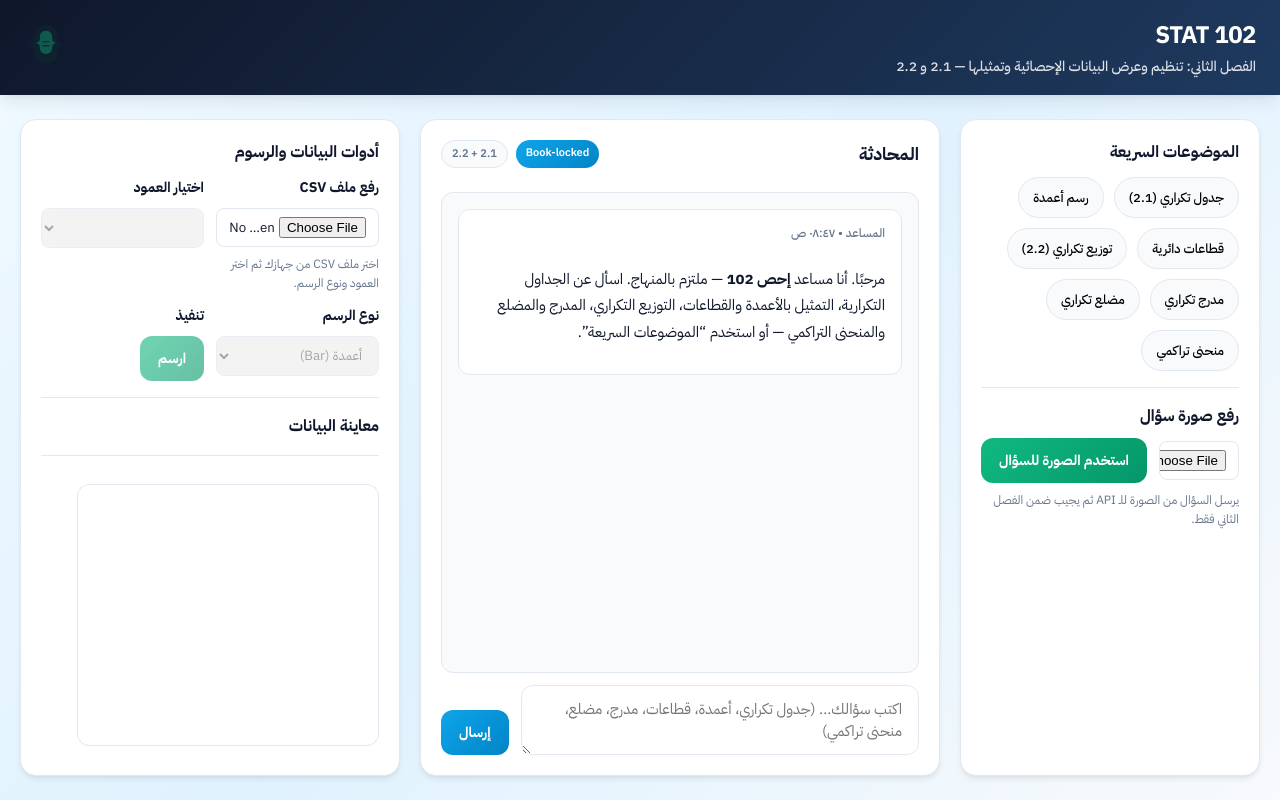
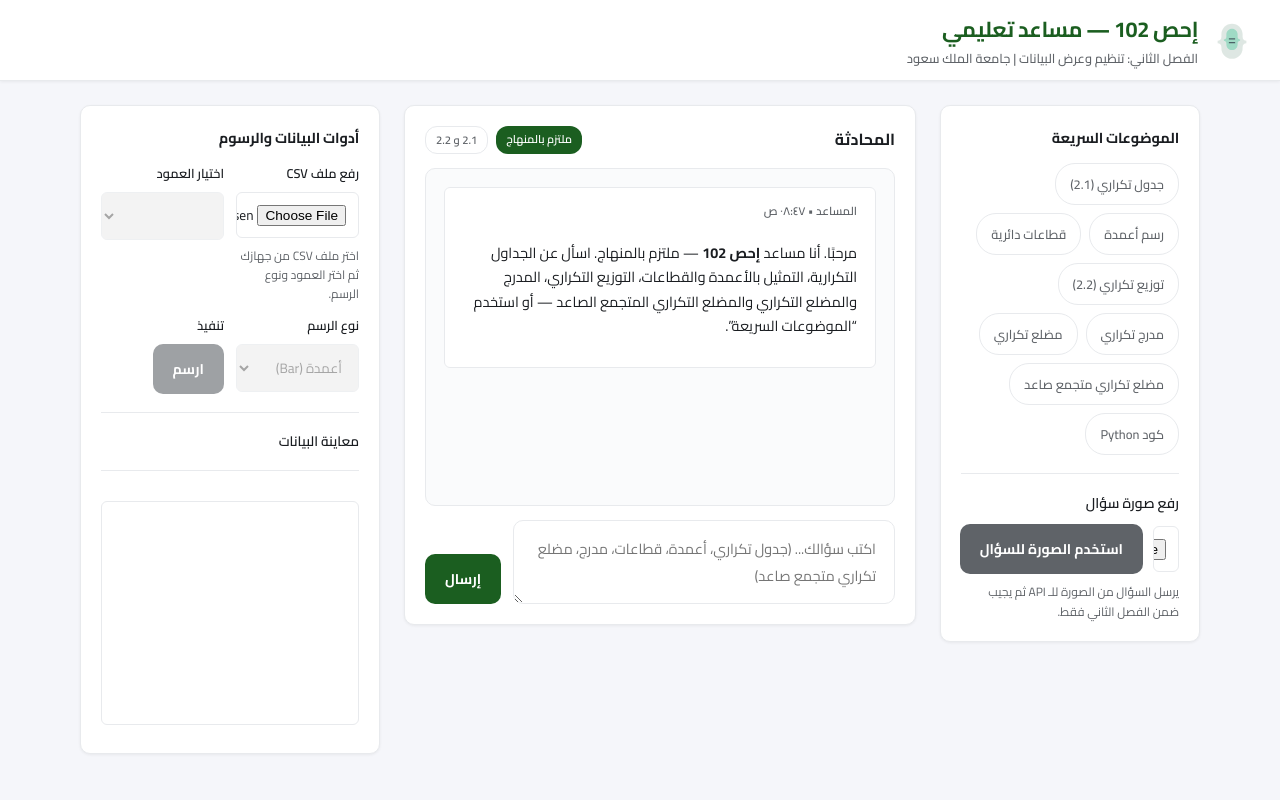
Before and after one commit to mohmadmiq-code/ksu-project, a plain HTML site: page index.html in a window 1280 px wide. Drawn offline with nearby package versions, Linux system fonts and the light colour scheme.

Commit message:
Add files via upload

```diff
--- a/app.js
+++ b/app.js
@@ -67,28 +67,44 @@ async function ask(message, imageDataUrl=null){
 
   addMsg('user', `<div>${escapeHtml(message || '📷 (سؤال من صورة)')}</div>`, 'أنت');
 
-  const holder = addMsg('assistant', `<div>...</div>`, 'المساعد');
+  const holder = addMsg('assistant', `<div class="loading-dots">جاري المعالجة — قد يستغرق 15-30 ثانية</div>`, 'المساعد');
+  holder.closest('.msg').classList.add('loading');
   try{
+    const controller = new AbortController();
+    const timeout = setTimeout(() => controller.abort(), 60000);
     const res = await fetch(API_URL, {
       method:'POST',
       headers:{'Content-Type':'application/json'},
-      body: JSON.stringify({ message, history: [], imageDataUrl })
+      body: JSON.stringify({ message, history: [], imageDataUrl }),
+      signal: controller.signal
     });
+    clearTimeout(timeout);
     const data = await res.json();
     if(!res.ok || !data.ok){
       const errMap = {
         missing_message: 'أدخل سؤالك أولاً',
+        missing_api_key: 'أضف OPENAI_API_KEY في Cloudflare (Settings → Variables and Secrets)',
         missing_api_key_for_image: 'مفتاح OpenAI غير مُفعّل — فعّل OPENAI_API_KEY في Cloudflare',
-        invalid_json: 'خطأ في البيانات المُرسلة'
+        invalid_json: 'خطأ في البيانات المُرسلة',
+        openai_error: 'خطأ في الاتصال بـ OpenAI — تحقق من المفتاح عبر /api/check'
       };
-      throw new Error(errMap[data.error] || data.error || 'فشل الاتصال بالخادم');
+      throw new Error(data.message || errMap[data.error] || data.error || 'فشل الاتصال بالخادم');
     }
+    holder.closest('.msg').classList.remove('loading');
     const html = renderMarkdown(data.text || '');
     await typeInto(holder, html);
   }catch(e){
+    holder.closest('.msg')?.classList.remove('loading');
     holder.innerHTML = '';
     errEl.hidden = false;
-    errEl.textContent = 'خطأ: ' + e.message;
+    let msg = e.message;
+    if (msg === 'Failed to fetch') {
+      msg = 'فشل الاتصال. جرّب: الاتصال بالإنترنت، تحديث الصفحة، أو استخدام شبكة أخرى (قد يُحظر workers.dev في بعض الشبكات)';
+    }
+    if (e.name === 'AbortError' || msg.includes('abort')) {
+      msg = 'انتهت المهلة. جرّب سؤالاً أقصر أو تحقق من اتصالك.';
+    }
+    errEl.textContent = 'خطأ: ' + msg;
   }
 }
 
@@ -254,4 +270,4 @@ drawBtn.addEventListener('click', ()=>{
 });
 
 // Initial greeting
-addMsg('assistant', renderMarkdown('مرحبًا. أنا مساعد **إحص 102** — ملتزم بالمنهاج. اسأل عن الجداول التكرارية، التمثيل بالأعمدة والقطاعات، التوزيع التكراري، المدرج والمضلع والمنحنى التراكمي — أو استخدم “الموضوعات السريعة”.'), 'المساعد');
+addMsg('assistant', renderMarkdown('مرحبًا. أنا مساعد **إحص 102** — ملتزم بالمنهاج. اسأل عن الجداول التكرارية، التمثيل بالأعمدة والقطاعات، التوزيع التكراري، المدرج والمضلع التكراري والمضلع التكراري المتجمع الصاعد — أو استخدم “الموضوعات السريعة”.'), 'المساعد');
--- a/index.html
+++ b/index.html
@@ -13,11 +13,11 @@
 <body>
   <header class="topbar">
     <div class="brand">
-      <div class="brand-title">STAT 102</div>
-      <div class="brand-subtitle">الفصل الثاني: تنظيم وعرض البيانات الإحصائية وتمثيلها — 2.1 و 2.2</div>
-    </div>
-    <div class="brand-mark" aria-hidden="true">
-      <img src="ai-mark.svg" alt="" />
+      <img src="ai-mark.svg" alt="" class="brand-mark" aria-hidden="true" />
+      <div>
+        <div class="brand-title">إحص 102 — مساعد تعليمي</div>
+        <div class="brand-subtitle">الفصل الثاني: تنظيم وعرض البيانات | جامعة الملك سعود</div>
+      </div>
     </div>
   </header>
 
@@ -31,7 +31,8 @@
         <button class="chip" data-q="كيف أنشئ جدول توزيع تكراري للبيانات المتصلة؟">توزيع تكراري (2.2)</button>
         <button class="chip" data-q="اشرح المدرج التكراري وكيف يرسم؟">مدرج تكراري</button>
         <button class="chip" data-q="اشرح المضلع التكراري؟">مضلع تكراري</button>
-        <button class="chip" data-q="اشرح المنحنى التراكمي (Ogive)؟">منحنى تراكمي</button>
+        <button class="chip" data-q="اشرح المضلع التكراري المتجمع الصاعد؟">مضلع تكراري متجمع صاعد</button>
+        <button class="chip" data-q="أعطني كود بايثون لرسم الأعمدة والقطاعات والمدرج التكراري">كود Python</button>
       </div>
 
       <div class="divider"></div>
@@ -50,15 +51,15 @@
       <div class="chat-head">
         <div class="chat-title">المحادثة</div>
         <div class="chat-badges">
-          <span class="badge">Book-locked</span>
-          <span class="badge muted">2.1 + 2.2</span>
+          <span class="badge">ملتزم بالمنهاج</span>
+          <span class="badge muted">2.1 و 2.2</span>
         </div>
       </div>
 
       <div id="chatLog" class="chat-log" aria-live="polite"></div>
 
       <div class="chat-input">
-        <textarea id="q" rows="2" placeholder="اكتب سؤالك... (جدول تكراري، أعمدة، قطاعات، مدرج، مضلع، منحنى تراكمي)"></textarea>
+        <textarea id="q" rows="2" placeholder="اكتب سؤالك... (جدول تكراري، أعمدة، قطاعات، مدرج، مضلع تكراري متجمع صاعد)"></textarea>
         <button id="send" class="btn">إرسال</button>
       </div>
 
--- a/styles.css
+++ b/styles.css
@@ -1,277 +1,279 @@
-@import url('https://fonts.googleapis.com/css2?family=IBM+Plex+Sans+Arabic:wght@400;500;600;700&display=swap');
+@import url('https://fonts.googleapis.com/css2?family=Cairo:wght@400;500;600;700&display=swap');
 
 :root {
-  --bg-primary: #0f172a;
-  --bg-secondary: #1e293b;
-  --bg-card: #ffffff;
-  --bg-muted: #f8fafc;
-  --accent: #0ea5e9;
-  --accent-hover: #0284c7;
-  --success: #10b981;
-  --success-bg: #d1fae5;
-  --border: #e2e8f0;
-  --text: #0f172a;
-  --text-muted: #64748b;
-  --shadow: 0 4px 6px -1px rgba(15, 23, 42, 0.08), 0 2px 4px -2px rgba(15, 23, 42, 0.06);
-  --shadow-lg: 0 10px 15px -3px rgba(15, 23, 42, 0.08), 0 4px 6px -4px rgba(15, 23, 42, 0.06);
-  --radius: 12px;
-  --radius-lg: 16px;
+  --ksu-green: #1b5e20;
+  --ksu-green-light: #2e7d32;
+  --ksu-gold: #c6a227;
+  --bg: #f5f6fa;
+  --surface: #ffffff;
+  --surface-elevated: #ffffff;
+  --border: #e8eaed;
+  --text: #1a1d21;
+  --text-secondary: #5f6368;
+  --accent: #1b5e20;
+  --accent-hover: #2e7d32;
+  --radius: 10px;
+  --radius-sm: 6px;
+  --shadow: 0 1px 3px rgba(0,0,0,.06);
+  --shadow-md: 0 4px 12px rgba(0,0,0,.08);
 }
 
-* {
-  box-sizing: border-box;
-}
+* { box-sizing: border-box; }
 
 html, body {
   height: 100%;
   margin: 0;
-}
-
-body {
-  font-family: 'IBM Plex Sans Arabic', 'Tajawal', ui-sans-serif, system-ui, sans-serif;
+  font-family: 'Cairo', -apple-system, BlinkMacSystemFont, sans-serif;
   color: var(--text);
-  background: linear-gradient(135deg, #f0f9ff 0%, #e0f2fe 50%, #f8fafc 100%);
+  background: var(--bg);
   line-height: 1.6;
 }
 
-/* Header */
+/* Header - minimal professional */
 .topbar {
   position: sticky;
   top: 0;
-  z-index: 20;
+  z-index: 100;
   display: flex;
   align-items: center;
   justify-content: space-between;
-  padding: 16px 24px;
-  background: linear-gradient(135deg, var(--bg-primary) 0%, #1e3a5f 100%);
-  box-shadow: var(--shadow-lg);
+  padding: 12px 28px;
+  background: var(--surface);
+  border-bottom: 1px solid var(--border);
+  box-shadow: var(--shadow);
 }
 
 .brand {
   display: flex;
-  flex-direction: column;
-  gap: 2px;
+  align-items: center;
+  gap: 14px;
 }
 
 .brand-title {
-  font-size: 1.5rem;
+  font-size: 1.35rem;
   font-weight: 700;
-  color: #fff;
+  color: var(--ksu-green);
   letter-spacing: -0.02em;
 }
 
 .brand-subtitle {
-  font-size: 0.875rem;
-  color: rgba(255, 255, 255, 0.85);
+  font-size: 0.8rem;
+  color: var(--text-secondary);
+  margin-top: 1px;
   font-weight: 500;
 }
 
-.brand-mark img {
-  width: 44px;
-  height: 44px;
-  opacity: 0.95;
-  filter: brightness(1.1);
+.brand .brand-mark {
+  width: 40px;
+  height: 40px;
+  opacity: 0.9;
+  flex-shrink: 0;
 }
 
-/* Layout */
+/* Layout - chat-centered */
 .layout {
-  max-width: 1280px;
-  margin: 24px auto 48px;
-  padding: 0 20px;
+  max-width: 1160px;
+  margin: 0 auto;
+  padding: 24px 20px 40px;
   display: grid;
-  grid-template-columns: 300px 1fr 380px;
-  gap: 20px;
+  grid-template-columns: 260px 1fr 300px;
+  gap: 24px;
+  align-items: start;
 }
 
-/* Cards */
+/* Cards - clean */
 .card {
-  background: var(--bg-card);
+  background: var(--surface);
   border: 1px solid var(--border);
-  border-radius: var(--radius-lg);
+  border-radius: var(--radius);
+  padding: 20px;
   box-shadow: var(--shadow);
-  padding: 20px;
-  transition: box-shadow 0.2s ease;
-}
-
-.card:hover {
-  box-shadow: var(--shadow-lg);
 }
 
 .card-title {
+  font-size: 0.9rem;
   font-weight: 700;
-  font-size: 1rem;
-  margin-bottom: 12px;
-  color: var(--bg-primary);
+  color: var(--text);
+  margin-bottom: 14px;
+  letter-spacing: -0.01em;
 }
 
 .divider {
   height: 1px;
   background: var(--border);
-  margin: 16px 0;
+  margin: 18px 0;
 }
 
-/* Chips */
+/* Chips - refined */
 .chips {
   display: flex;
   flex-wrap: wrap;
-  gap: 10px;
+  gap: 8px;
 }
 
 .chip {
   border: 1px solid var(--border);
-  background: var(--bg-muted);
-  padding: 10px 14px;
-  border-radius: 999px;
+  background: var(--surface);
+  padding: 8px 14px;
+  border-radius: 20px;
   cursor: pointer;
-  font-size: 0.8125rem;
+  font-size: 0.8rem;
   font-weight: 500;
   font-family: inherit;
-  transition: all 0.2s ease;
+  color: var(--text-secondary);
+  transition: all 0.18s;
 }
 
 .chip:hover {
   border-color: var(--accent);
-  background: #f0f9ff;
-  color: var(--accent-hover);
+  color: var(--accent);
+  background: rgba(27, 94, 32, 0.06);
 }
 
 /* Uploader */
 .uploader-title {
-  font-weight: 700;
-  margin-bottom: 8px;
+  font-weight: 600;
+  font-size: 0.875rem;
+  margin-bottom: 10px;
 }
 
 .uploader-row {
   display: flex;
-  gap: 12px;
+  gap: 10px;
   align-items: center;
 }
 
 .hint {
   font-size: 0.75rem;
-  color: var(--text-muted);
+  color: var(--text-secondary);
   margin-top: 8px;
 }
 
-/* Chat */
+/* Chat - main area */
 .chat {
   display: flex;
   flex-direction: column;
-  min-height: 560px;
+  min-height: 520px;
+  border-radius: var(--radius);
 }
 
 .chat-head {
   display: flex;
   align-items: center;
   justify-content: space-between;
-  gap: 12px;
-  margin-bottom: 12px;
+  margin-bottom: 14px;
 }
 
 .chat-title {
   font-weight: 700;
-  font-size: 1.1rem;
+  font-size: 1rem;
 }
 
 .chat-badges {
   display: flex;
   gap: 8px;
-  flex-wrap: wrap;
 }
 
 .badge {
-  font-size: 0.6875rem;
+  font-size: 0.7rem;
   padding: 4px 10px;
-  border-radius: 999px;
-  background: linear-gradient(135deg, var(--accent) 0%, var(--accent-hover) 100%);
+  border-radius: 12px;
+  background: var(--ksu-green);
   color: #fff;
   font-weight: 600;
 }
 
 .badge.muted {
-  background: var(--bg-muted);
-  color: var(--text-muted);
+  background: transparent;
+  color: var(--text-secondary);
   border: 1px solid var(--border);
 }
 
 .chat-log {
-  margin-top: 12px;
-  padding: 16px;
+  flex: 1;
+  padding: 18px;
+  background: #fafbfc;
   border: 1px solid var(--border);
   border-radius: var(--radius);
-  background: var(--bg-muted);
   overflow-y: auto;
-  flex: 1;
-  min-height: 280px;
+  min-height: 320px;
 }
 
 /* Messages */
 .msg {
   display: grid;
-  gap: 8px;
-  padding: 14px 16px;
-  border-radius: var(--radius);
+  gap: 6px;
+  padding: 14px 18px;
+  border-radius: var(--radius-sm);
   margin-bottom: 12px;
+  background: var(--surface);
   border: 1px solid var(--border);
-  animation: msgIn 0.3s ease;
+  animation: msgIn 0.25s ease;
 }
 
 @keyframes msgIn {
-  from {
-    opacity: 0;
-    transform: translateY(8px);
-  }
-  to {
-    opacity: 1;
-    transform: translateY(0);
-  }
+  from { opacity: 0; transform: translateY(6px); }
+  to { opacity: 1; transform: translateY(0); }
 }
 
 .msg.user {
-  background: linear-gradient(135deg, #eff6ff 0%, #dbeafe 100%);
-  border-color: #bfdbfe;
-}
-
-.msg.assistant {
-  background: #fff;
+  background: linear-gradient(135deg, #e8f5e9 0%, #f1f8e9 100%);
+  border-color: #c8e6c9;
 }
 
 .msg .meta {
-  font-size: 0.75rem;
-  color: var(--text-muted);
-  font-weight: 500;
+  font-size: 0.72rem;
+  color: var(--text-secondary);
+  font-weight: 600;
 }
 
 .msg .body {
-  line-height: 1.75;
-  font-size: 0.9375rem;
+  line-height: 1.7;
+  font-size: 0.9rem;
 }
 
 .msg table {
   width: 100%;
   border-collapse: collapse;
-  margin-top: 8px;
-  border-radius: 8px;
+  margin-top: 10px;
+  border-radius: var(--radius-sm);
   overflow: hidden;
+  font-size: 0.85rem;
 }
 
 .msg th, .msg td {
   border: 1px solid var(--border);
   padding: 10px 12px;
-  font-size: 0.875rem;
 }
 
 .msg th {
-  background: var(--bg-primary);
+  background: var(--ksu-green);
   color: #fff;
   font-weight: 600;
+}
+
+/* Loading state */
+.msg.loading .body {
+  color: var(--text-secondary);
+  font-size: 0.85rem;
+}
+
+.loading-dots::after {
+  content: '';
+  animation: dots 1.2s infinite;
+}
+
+@keyframes dots {
+  0%, 20% { content: '.'; }
+  40% { content: '..'; }
+  60%, 100% { content: '...'; }
 }
 
 /* Chat input */
 .chat-input {
   display: flex;
   gap: 12px;
-  margin-top: 12px;
+  margin-top: 14px;
   align-items: flex-end;
 }
 
@@ -279,9 +281,9 @@ textarea {
   width: 100%;
   border: 1px solid var(--border);
   border-radius: var(--radius);
-  padding: 12px 16px;
+  padding: 14px 18px;
   resize: vertical;
-  font-size: 0.9375rem;
+  font-size: 0.9rem;
   font-family: inherit;
   transition: border-color 0.2s, box-shadow 0.2s;
 }
@@ -289,58 +291,56 @@ textarea {
 textarea:focus {
   outline: none;
   border-color: var(--accent);
-  box-shadow: 0 0 0 3px rgba(14, 165, 233, 0.15);
+  box-shadow: 0 0 0 2px rgba(27, 94, 32, 0.15);
 }
 
 /* Buttons */
 .btn {
   border: none;
   border-radius: var(--radius);
-  padding: 12px 18px;
+  padding: 12px 20px;
   cursor: pointer;
-  background: linear-gradient(135deg, var(--accent) 0%, var(--accent-hover) 100%);
+  background: var(--accent);
   color: #fff;
   font-weight: 700;
   font-size: 0.875rem;
   font-family: inherit;
   white-space: nowrap;
-  transition: transform 0.15s ease, box-shadow 0.15s ease;
+  transition: background 0.2s, transform 0.15s;
 }
 
 .btn:hover:not(:disabled) {
-  transform: translateY(-1px);
-  box-shadow: 0 4px 12px rgba(14, 165, 233, 0.35);
+  background: var(--accent-hover);
 }
 
 .btn.secondary {
-  background: linear-gradient(135deg, var(--success) 0%, #059669 100%);
+  background: var(--text-secondary);
 }
 
 .btn.secondary:hover:not(:disabled) {
-  box-shadow: 0 4px 12px rgba(16, 185, 129, 0.35);
+  background: #4a4d52;
 }
 
 .btn:disabled {
   opacity: 0.6;
   cursor: not-allowed;
-  transform: none;
 }
 
 /* Error */
 .error {
   margin-top: 12px;
   padding: 12px 16px;
-  border-radius: var(--radius);
+  border-radius: var(--radius-sm);
   background: #fef2f2;
   border: 1px solid #fecaca;
   color: #991b1b;
-  font-size: 0.875rem;
+  font-size: 0.85rem;
 }
 
 /* Tools */
 .tools canvas {
   margin-top: 12px;
-  border-radius: var(--radius);
+  border-radius: var(--radius-sm);
   border: 1px solid var(--border);
   max-width: 100%;
 }
@@ -352,76 +352,55 @@ textarea:focus {
 }
 
 .tool-title {
-  font-weight: 700;
+  font-weight: 600;
   margin-bottom: 8px;
-  font-size: 0.875rem;
+  font-size: 0.8rem;
 }
 
 select, input[type=file] {
   width: 100%;
-  padding: 8px 12px;
+  padding: 9px 12px;
   border: 1px solid var(--border);
-  border-radius: 8px;
+  border-radius: var(--radius-sm);
   font-family: inherit;
+  font-size: 0.85rem;
 }
 
 .table-title {
-  font-weight: 700;
+  font-weight: 600;
   margin-bottom: 10px;
+  font-size: 0.85rem;
 }
 
 #tableHost table {
   width: 100%;
   border-collapse: collapse;
-  border-radius: 8px;
-  overflow: hidden;
+  font-size: 0.8rem;
 }
 
 #tableHost th, #tableHost td {
   border: 1px solid var(--border);
-  padding: 10px 12px;
-  font-size: 0.8125rem;
+  padding: 8px 10px;
 }
 
 #tableHost th {
-  background: var(--bg-secondary);
+  background: var(--ksu-green);
   color: #fff;
 }
 
 /* Responsive */
-@media (max-width: 1100px) {
+@media (max-width: 1000px) {
   .layout {
     grid-template-columns: 1fr;
   }
-
-  .chat {
-    min-height: 480px;
-  }
-
-  .topbar {
-    padding: 14px 18px;
-  }
-
-  .brand-title {
-    font-size: 1.25rem;
-  }
+  .chat { min-height: 450px; }
 }
 
 @media (max-width: 600px) {
-  .layout {
-    padding: 0 14px;
-    margin: 16px auto 32px;
+  .topbar {
+    padding: 12px 16px;
   }
-
-  .tool-grid {
-    grid-template-columns: 1fr;
-  }
-
-  .chat-input {
-    flex-direction: column;
-  }
-
-  .btn {
-    width: 100%;
-  }
+  .brand-subtitle { display: none; }
+  .layout { padding: 16px 14px; }
+  .tool-grid { grid-template-columns: 1fr; }
 }
```
